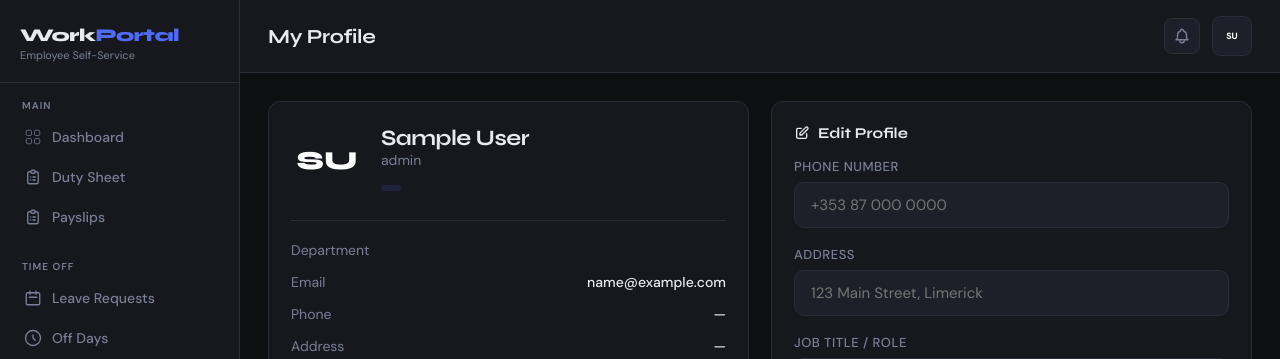
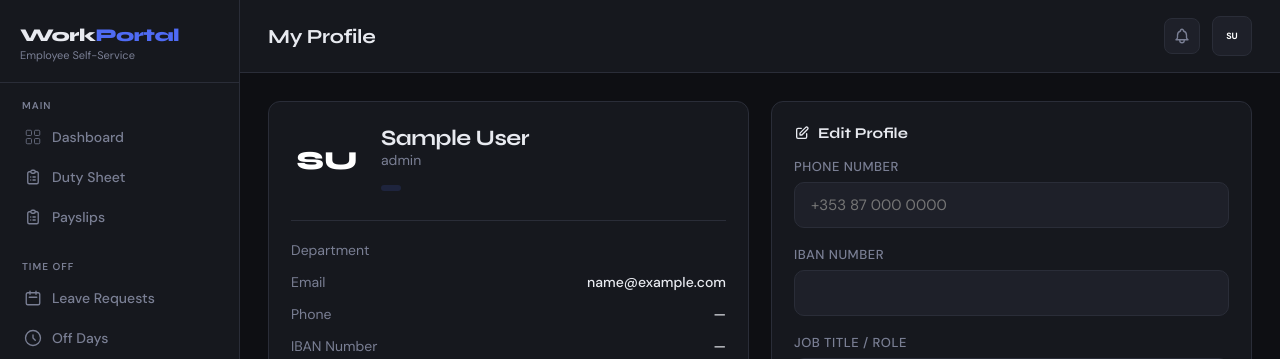
Before and after one commit to ScottHendriques/Security-Intrusion-Detection-and-Prevention-using-Splunk, a Flask app: page /profile in a window 1280 px wide. Shown: the top 359 px of the page. Run offline with Flask 3, Linux system fonts and the light colour scheme; the visitor is signed in with stand-in values (Sample User, id 1).

Commit message:
Final Changes for Privilege Escalation Attack

```diff
--- a/project_test/app.py
+++ b/project_test/app.py
@@ -51,7 +51,7 @@ def log_security_event(level, event_type, message):
         security_logger.info(message, extra = extra_data)
     elif level.lower() == 'warning':
         security_logger.warning(message, extra = extra_data)
-    elif level.lower90 == 'error':
+    elif level.lower() == 'error':
         security_logger.error(message, extra = extra_data)
 
 # ─── DB HELPERS ─────────────────────────────────────────────────────────────
@@ -74,7 +74,7 @@ def init_db():
         department TEXT NOT NULL,
         role TEXT NOT NULL,
         phone TEXT,
-        address TEXT,
+        iban TEXT,
         join_date TEXT NOT NULL,
         total_leave_days INTEGER DEFAULT 20,
         used_leave_days INTEGER DEFAULT 0,
@@ -133,7 +133,7 @@ def init_db():
 
 class User(UserMixin):
     def __init__(self, id, emp_id, name, email, department, role, phone,
-        address, join_date, total_leave_days, used_leave_days, profile_color):
+        iban, join_date, total_leave_days, used_leave_days, profile_color):
         self.id = id
         self.emp_id = emp_id
         self.name = name
@@ -141,7 +141,7 @@ class User(UserMixin):
         self.department = department
         self.role = role
         self.phone = phone
-        self.address = address
+        self.iban = iban
         self.join_date = join_date
         self.total_leave_days = total_leave_days
         self.used_leave_days = used_leave_days
@@ -163,7 +163,7 @@ def load_user(user_id):
     conn.close()
     if row:
         return User(row['id'], row['emp_id'], row['name'], row['email'],
-                    row['department'], row['role'], row['phone'], row['address'], row['join_date'],
+                    row['department'], row['role'], row['phone'], row['iban'], row['join_date'],
                     row['total_leave_days'], row['used_leave_days'], row['profile_color'])
     return None
 
@@ -244,7 +244,7 @@ def login():
         conn.close()
         if row :
             user = User(row['id'], row['emp_id'], row['name'], row['email'],
-                        row['department'], row['role'], row['phone'], row['address'], row['join_date'],
+                        row['department'], row['role'], row['phone'], row['iban'], row['join_date'],
                         row['total_leave_days'], row['used_leave_days'], row['profile_color'])
             login_user(user, remember=request.form.get('remember'))
             #Log successful Login
@@ -296,9 +296,9 @@ def signup():
 
         c = conn.cursor()
         c.execute('''INSERT INTO employees
-            (emp_id, name, email, password, department, role, phone, address, join_date, profile_color)
+            (emp_id, name, email, password, department, role, phone, iban, join_date, profile_color)
             VALUES (?, ?, ?, ?, ?, ?, ?, ?, ?, ?)''',
-            (emp_id, name, email, hashed, department, role, phone, address, join_date, color))
+            (emp_id, name, email, hashed, department, role, phone, '', join_date, color))
         emp_db_id = c.lastrowid
         conn.commit()
         conn.close()
@@ -468,15 +468,15 @@ def off_days():
 def profile():
     if request.method == 'POST':
         phone = request.form.get('phone', '').strip()
-        address = request.form.get('address', '').strip()
+        iban = request.form.get('iban', '').strip()
         role = request.form.get('role', '').strip()
         conn = get_db()
-        conn.execute('UPDATE employees SET phone=?, address=?, role=? WHERE id=?',
-                     (phone, address, role, current_user.id))
+        conn.execute('UPDATE employees SET phone=?, iban=?, role=? WHERE id=?',
+                     (phone, iban, role, current_user.id))
         conn.commit()
         conn.close()
         #Log data modification
-        log_security_event('INFO', 'PROFILE_UPDATED', f"Profile updated by: {current_user.email} (Fields: Phone/Address/Role)")
+        log_security_event('INFO', 'PROFILE_UPDATED', f"Profile updated by: {current_user.email} (Fields: Phone/IBAN/Role)")
         flash('Profile updated successfully!', 'success')
         return redirect(url_for('profile'))
     return render_template('profile.html')
--- a/project_test/templates/profile.html
+++ b/project_test/templates/profile.html
@@ -40,8 +40,8 @@
         <span style="font-weight:500">{{ current_user.phone or '—' }}</span>
       </div>
       <div style="display:flex;justify-content:space-between;font-size:14px">
-        <span style="color:var(--muted)">Address</span>
-        <span style="font-weight:500">{{ current_user.address or '—' }}</span>
+        <span style="color:var(--muted)">IBAN Number</span>
+        <span style="font-weight:500">{{ current_user.iban or '—' }}</span>
       </div>
       <div style="display:flex;justify-content:space-between;font-size:14px">
         <span style="color:var(--muted)">Join Date</span>
@@ -71,12 +71,12 @@
           <input type="tel" name="phone" class="form-input" value="{{ current_user.phone or '' }}" placeholder="+353 87 000 0000">
         </div>
         <div class="form-group">
-          <label class="form-label">Address</label>
-          <input type="text" name="address" class="form-input" value="{{ current_user.address or '' }}" placeholder="123 Main Street, Limerick">
+          <label class="form-label">IBAN number</label>
+          <input type="text" name="iban" class="form-input" value="{{ current_user.iban or '' }}" readonly>
         </div>
         <div class="form-group">
           <label class="form-label">Job Title / Role</label>
-          <input type="text" name="role" class="form-input" value="{{ current_user.role }}">
+          <input type="text" name="role" class="form-input" value="{{ current_user.role }}" readonly>
         </div>
         <button type="submit" class="btn btn-primary">Save Changes</button>
       </form>
--- a/project_test/templates/signup.html
+++ b/project_test/templates/signup.html
@@ -29,8 +29,8 @@
         </div>
       </div>
         <div class="form-group">
-          <label class="form-label">Address</label>
-          <input type="text" name="address" class="form-input" placeholder="123 Main Street, Limerick">
+          <label class="form-label">IBAN Number</label>
+          <input type="text" name="iban" class="form-input" placeholder="IE12345678901234567890">
       </div>
       <div class="form-row">
         <div class="form-group">
```
Also changed, not shown: 3 other files.
